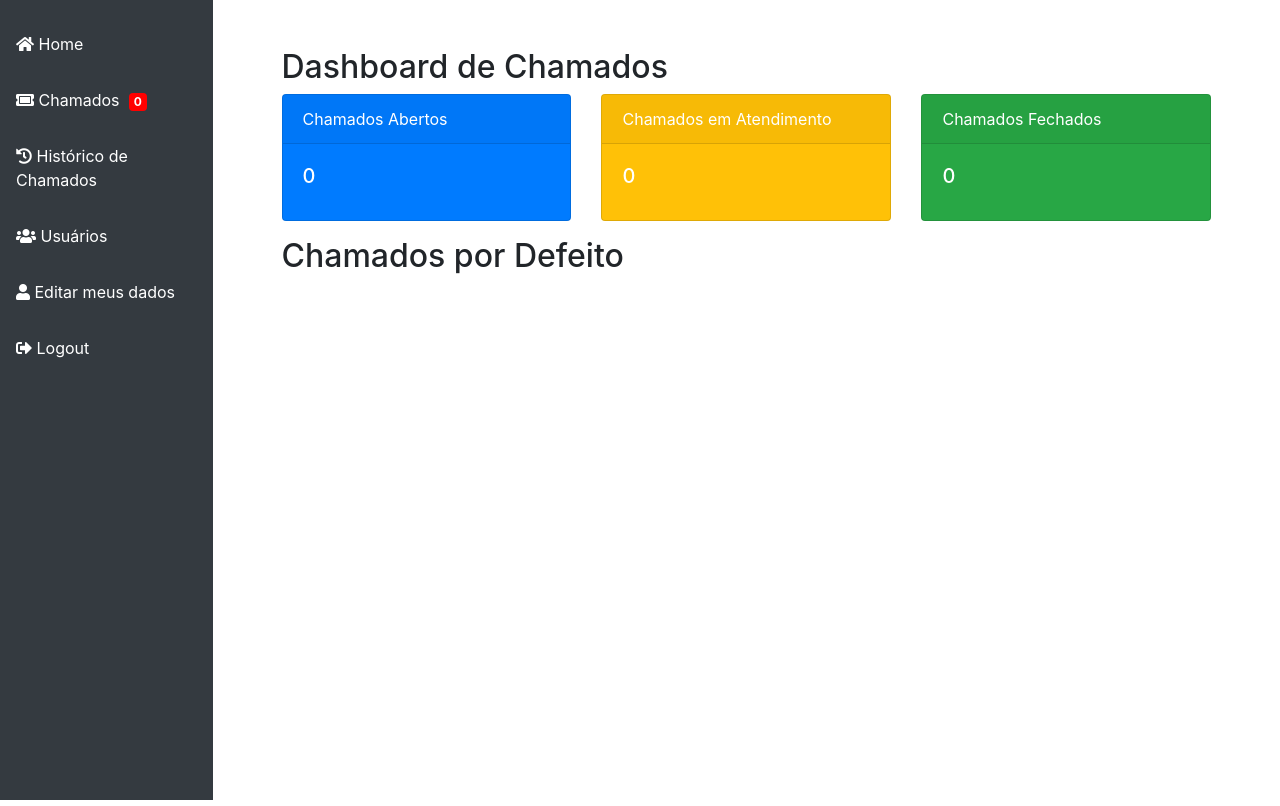
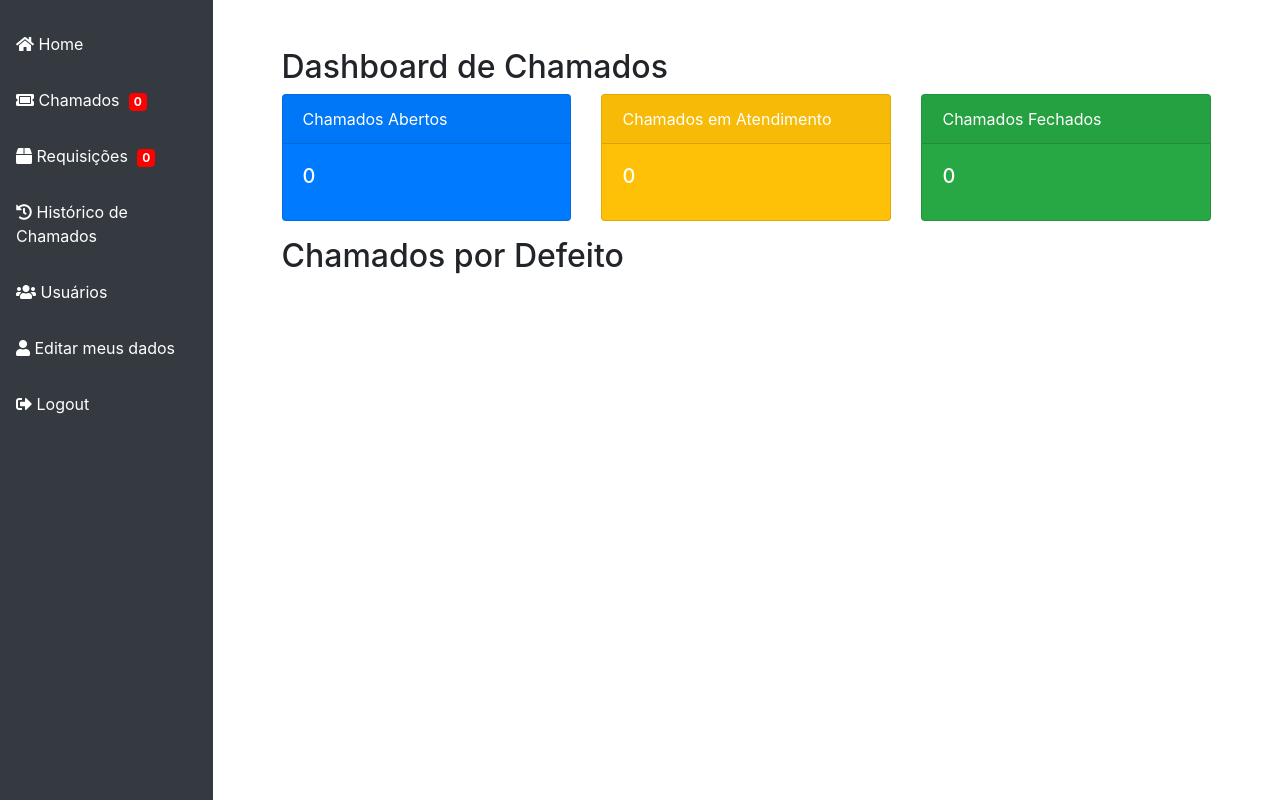
Before and after one commit to sinedweb23/gtims, a PHP site: page /manutencao/index.php in a window 1280 px wide. Shown: the part 66-872 px from the top of the page. Run offline with PHP 8.4, Linux system fonts and the light colour scheme; the visitor is signed in with stand-in values (Sample User, id 1); data that the repository does not hold is empty; a stand-in replaces the project's code that opens the database connection.

Commit message:
ajsute manutencao

```diff
--- a/manutencao/index.php
+++ b/manutencao/index.php
@@ -89,6 +89,11 @@ if (!isset($_SESSION['user_id'])) {
                     </a>
                 </li>
                 <li class="nav-item">
+                    <a class="nav-link" target="iframe_a" href="chamados_material.php"><i class="fas fa-box"></i> Requisições
+                        <span id="requisicoesCount" class="badge badge-danger">0</span>
+                    </a>
+                </li>
+                <li class="nav-item">
                     <a class="nav-link" target="iframe_a" href="historico_chamados.php"><i class="fas fa-history"></i> Histórico de Chamados</a>
                 </li>
                 <li class="nav-item">
@@ -117,17 +122,22 @@ if (!isset($_SESSION['user_id'])) {
                             </a>
                         </li>
                         <li class="nav-item">
+                            <a class="nav-link" href="chamados_material.php" target="iframe_a"><i class="fas fa-box"></i> Requisições
+                                <span id="requisicoesCount" class="badge badge-danger">0</span>
+                            </a>
+                        </li>
+                        <li class="nav-item">
                             <a class="nav-link" href="historico_chamados.php" target="iframe_a"><i class="fas fa-history"></i> Histórico de Chamados</a>
                         </li>
                         <li class="nav-item">
                             <a class="nav-link" href="usuarios.php" target="iframe_a"><i class="fas fa-users"></i> Usuários</a>
                         </li>
                         <li class="nav-item">
-                    <a class="nav-link" target="iframe_a" href="minha_conta.php"><i class="fas fa-user"></i> Editar meus dados</a>
-                </li>
-                <li class="nav-item">
-                    <a class="nav-link" href="logout.php"><i class="fas fa-sign-out-alt"></i> Logout</a>
-                </li>
+                            <a class="nav-link" target="iframe_a" href="minha_conta.php"><i class="fas fa-user"></i> Editar meus dados</a>
+                        </li>
+                        <li class="nav-item">
+                            <a class="nav-link" href="logout.php"><i class="fas fa-sign-out-alt"></i> Logout</a>
+                        </li>
                     </ul>
                 </div>
             </nav>
@@ -142,7 +152,7 @@ if (!isset($_SESSION['user_id'])) {
     <script src="https://maxcdn.bootstrapcdn.com/bootstrap/4.5.2/js/bootstrap.min.js"></script>
     <script>
     document.addEventListener('DOMContentLoaded', function () {
-        // Verifica o número de chamados abertos periodicamente
+        // Verifica o número de chamados abertos e requisições periodicamente
         function checkChamados() {
             fetch('verificar_chamados_abertos.php')
                 .then(response => response.json())
@@ -161,8 +171,29 @@ if (!isset($_SESSION['user_id'])) {
                 .catch(error => console.error('Erro ao verificar chamados abertos:', error));
         }
 
-        // Verifica os chamados abertos a cada 10 segundos
-        setInterval(checkChamados, 10000);
+        function checkRequisicoes() {
+            fetch('verificar_requisicoes.php')
+                .then(response => response.json())
+                .then(data => {
+                    const requisicoesCountElement = document.getElementById('requisicoesCount');
+                    const currentCount = parseInt(requisicoesCountElement.textContent);
+
+                    if (data.count > currentCount) {
+                        // Toca o som de notificação se houver novas requisições
+                        const audio = new Audio('notificacao.mp3');
+                        audio.play();
+                    }
+
+                    requisicoesCountElement.textContent = data.count;
+                })
+                .catch(error => console.error('Erro ao verificar requisições:', error));
+        }
+
+        // Verifica os chamados e requisições a cada 10 segundos
+        setInterval(() => {
+            checkChamados();
+            checkRequisicoes();
+        }, 1000);
     });
     </script>
 </body>
```
